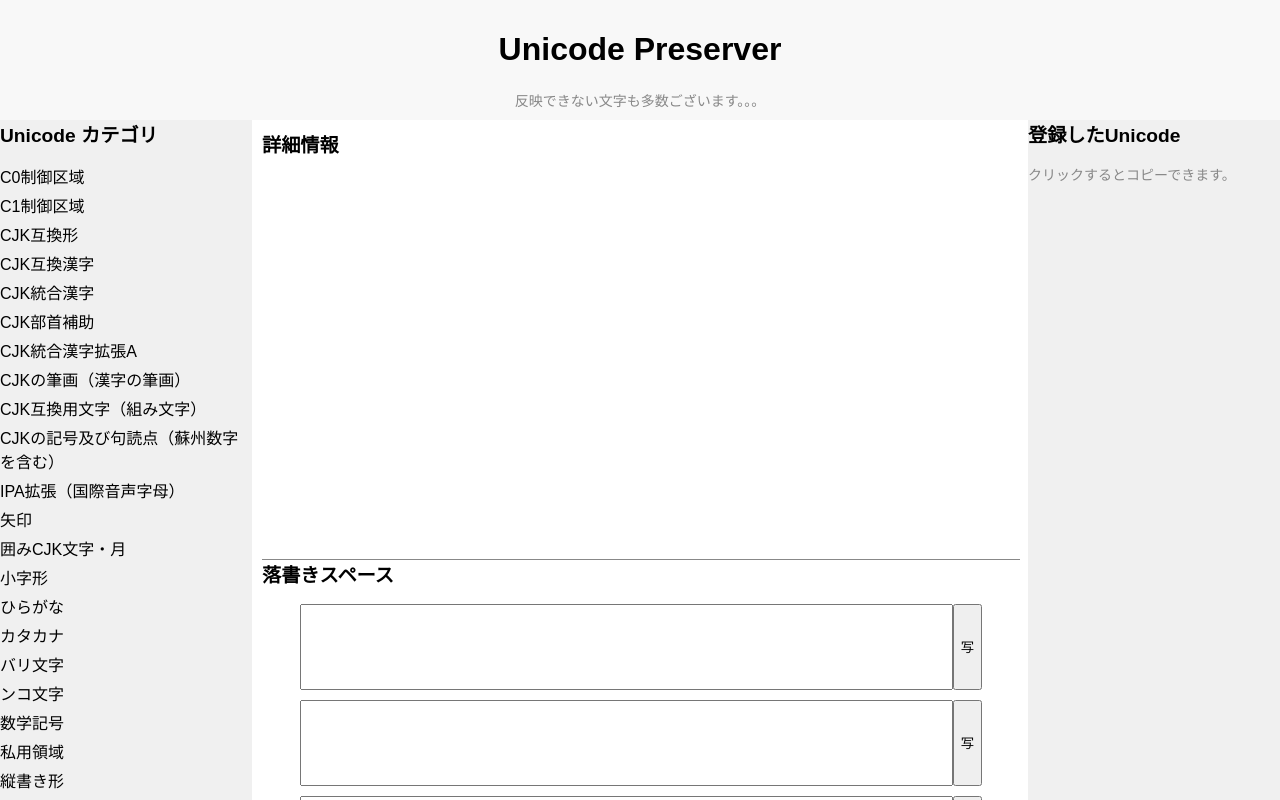
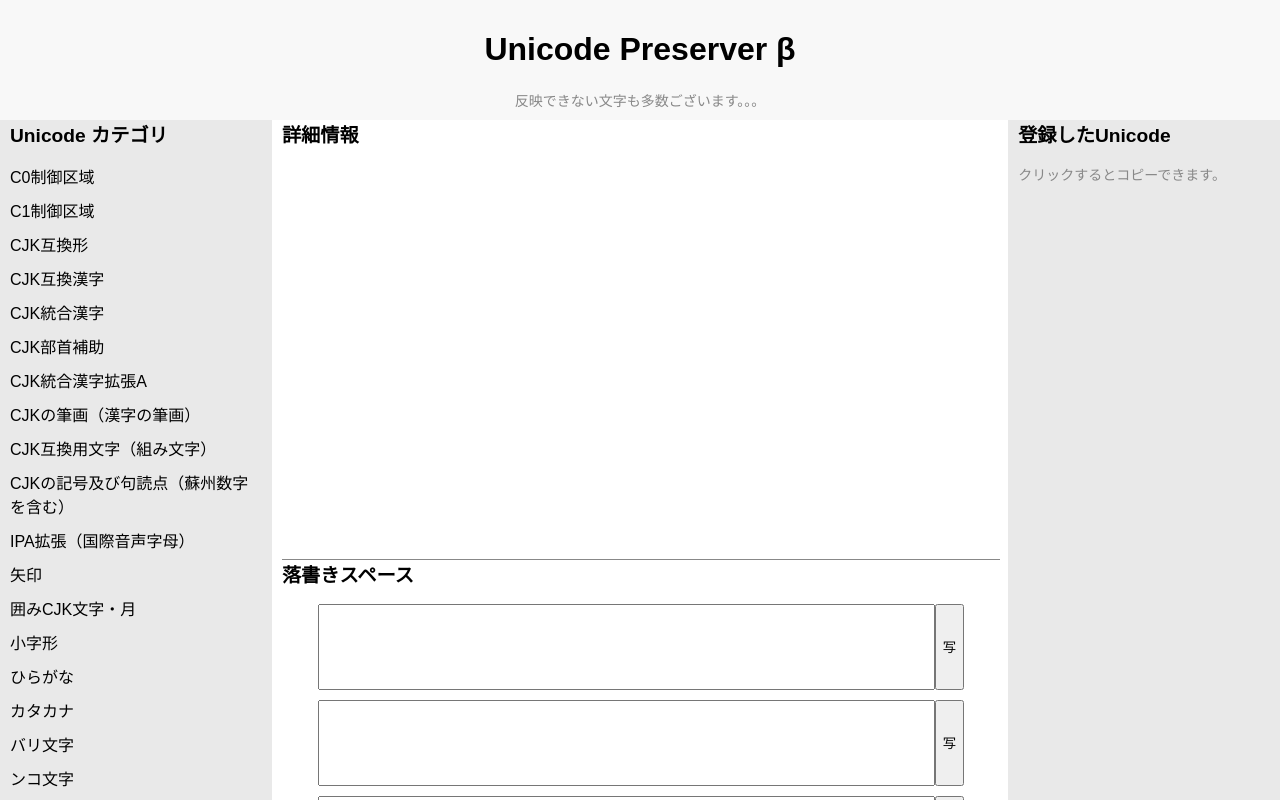
Before and after one commit to koyo-snow/unicode-preserver, a plain HTML site: page index.html in a window 1280 px wide. Drawn offline with Linux system fonts and the light colour scheme.

Commit message:
下の落書きスペースを調整。意味も理解した。

```diff
--- a/index.html
+++ b/index.html
@@ -4,12 +4,12 @@
     <meta charset="UTF-8">
     <meta name="viewport" content="width=device-width, initial-scale=1.0">
     <meta name="description" content="Unicode Preserverは、Unicodeの文字を保存しておくことができるアプリケーションです。">
-    <title>Unicode Preserver</title>
+    <title>Unicode Preserver β</title>
     <link rel="stylesheet" href="styles.css">
 </head>
 <body>
     <header>
-        <h1>Unicode Preserver</h1>
+        <h1>Unicode Preserver β</h1>
         <p><span id="caution">反映できない文字も多数ございます。。。</span></p>
         <div id="hamburger-menus">
             <div id="left-hamburger-menu" class="left-hamburger-menu">&#9776;</div>
--- a/styles.css
+++ b/styles.css
@@ -6,8 +6,44 @@ body {
 
 header, footer {
 	background-color: #f8f8f8;
-	padding: 10px;
+	padding-top: 10px;
+	padding-bottom: 10px;
 	text-align: center;
+}
+
+footer {
+    width: calc(100% - 10%); /* main-columnの幅に合わせる */
+    margin: auto;
+}
+
+main {
+    padding-left: 10px;
+    padding-right: 10px;
+}
+
+.left-column, .right-column {
+    padding-left: 10px;
+    padding-right: 10px;
+}
+
+#category-list > li {
+    position: relative; /* 擬似要素の位置を相対的に設定 */
+    padding-bottom: 5px; /* 下線のスペースを確保 */
+}
+
+#category-list > li::after {
+    content: '';
+    position: absolute;
+    left: 0;
+    bottom: 0;
+    width: 0;
+    height: 1px;
+    background-color: #676767; /* 下線の色を設定 */
+    transition: width 0.3s ease; /* 下線の表示をスムーズに */
+}
+
+#category-list > li:hover::after {
+    width: 100%; /* ホバー時に下線を表示 */
 }
 
 .container {
@@ -17,15 +53,15 @@ header, footer {
 
 .left-column, .right-column {
 	width: 20%;
-	background-color: #f0f0f0;
+	background-color: #e9e9e9;
 	overflow-y: auto;
 }
 
 
 .main-column {
-	width: 60%;
+	width: calc(60% - 40px);
     height: calc(100% - 30% - 60px); /* ヘッダーとフッターの高さを引いた値 */
-	padding: 10px;
+	/* padding: 10px; */
 	overflow-y: auto;
 }
 
@@ -93,14 +129,12 @@ button {
 
 .cf-link {
 	text-align: left;
-	margin-left: 20%;
 	font-weight: normal;
 	font-size: 86%;
 }
 
 #copy-right {
 	text-align: right;
-	margin-right: 20%;
 }
 
 
@@ -148,14 +182,13 @@ button {
 /* under-containerを画面の下部に固定 */
 .under-container {
     position: fixed;
-    width: calc(100% - 10px - 40%); /* main-columnの幅に合わせる */
+    width: calc(60% - 50px); /* main-columnの幅に合わせる */
     bottom: 0;
     height: 30%; /* 必要に応じて高さを調整 */
     border-top: 1px #888 solid;
     background-color: white; /* 必要に応じて背景色を設定 */
     z-index: 1000; /* 他の要素の上に表示 */
     overflow-y: auto; /* コンテンツが多い場合にスクロール可能にする */
-    margin: auto;
     margin-top: 5px;
     margin: auto; /* main-columnの左側に合わせる */
 }
```
